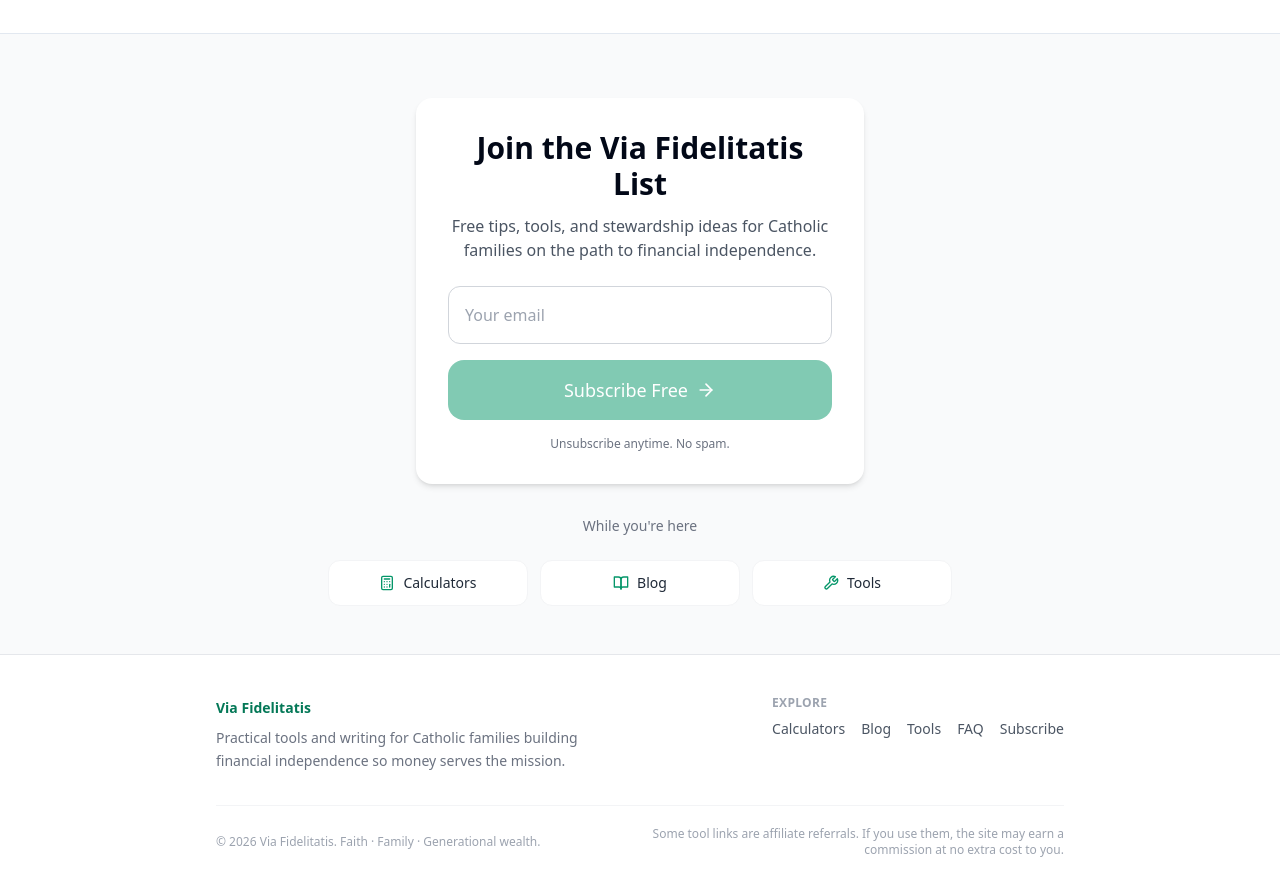
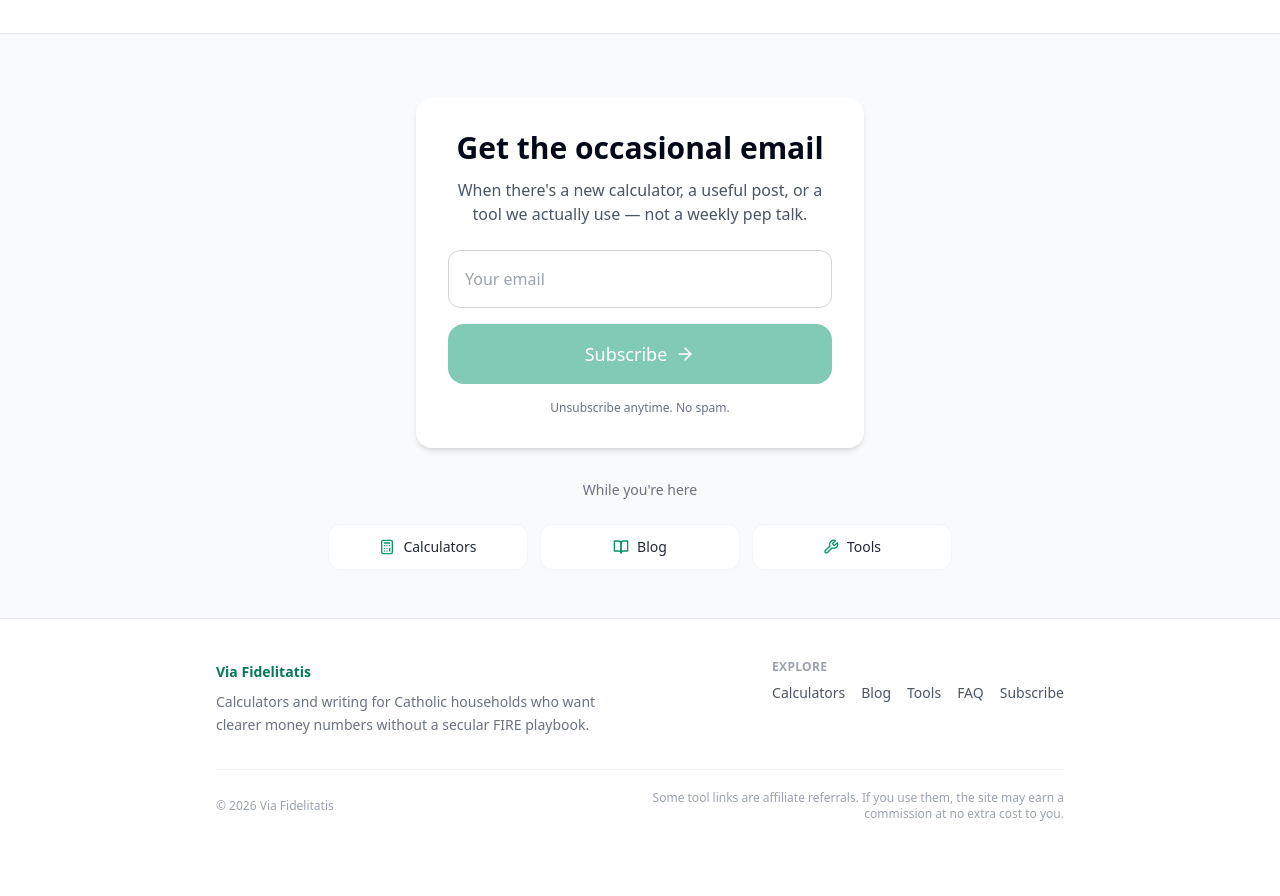
Before and after one commit to daughterpop/super-fi-calc, a React (Vite) app: page /subscribe in a window 1280 px wide. Shown: the part 300-1196 px from the top of the page. After the commit the page ends 1162 px from the top, so only its background shows below. Built offline with nearby package versions, Linux system fonts and the light colour scheme.

Commit message:
Humanize subscribe form, footer, and post footer copy

```diff
--- a/src/components/BlogPostFooter.jsx
+++ b/src/components/BlogPostFooter.jsx
@@ -77,12 +77,12 @@ export default function BlogPostFooter() {
         {postReferral && <ReferralCard referral={postReferral} />}
 
         <p className="text-gray-600 text-sm sm:text-base leading-relaxed">
-          Want more faith-filled FI tips for your family?{' '}
+          Prefer email?{' '}
           <Link
             to="/subscribe"
             className="text-emerald-600 hover:text-emerald-700 font-semibold"
           >
-            Join the list →
+            Subscribe for occasional notes →
           </Link>
         </p>
         <Link to="/blog" className="text-indigo-600 hover:text-indigo-800 font-medium">
--- a/src/components/SiteFooter.jsx
+++ b/src/components/SiteFooter.jsx
@@ -24,7 +24,7 @@ export default function SiteFooter() {
               Via Fidelitatis
             </Link>
             <p className="mt-2 text-sm text-gray-500 leading-relaxed">
-              Practical tools and writing for Catholic families building financial independence so money serves the mission.
+              Calculators and writing for Catholic households who want clearer money numbers without a secular FIRE playbook.
             </p>
           </div>
 
@@ -45,7 +45,7 @@ export default function SiteFooter() {
         </div>
 
         <div className="mt-8 pt-5 border-t border-gray-100 flex flex-col sm:flex-row sm:items-center sm:justify-between gap-2 text-xs text-gray-400">
-          <p>© {year} Via Fidelitatis. Faith · Family · Generational wealth.</p>
+          <p>© {year} Via Fidelitatis</p>
           <p className="sm:text-right max-w-md">
             Some tool links are affiliate referrals. If you use them, the site may earn a commission at no extra cost to you.
           </p>
--- a/src/components/SubscribeForm.jsx
+++ b/src/components/SubscribeForm.jsx
@@ -15,8 +15,6 @@ export default function SubscribeForm() {
     setError(null);
 
     try {
-      // Sends the submission straight to your email via formsubmit.co
-      // (first time you get a one-time confirmation email from them)
       const response = await fetch('https://formsubmit.co/ajax/dustin.himmerich@protonmail.com', {
         method: 'POST',
         headers: {
@@ -47,9 +45,9 @@ export default function SubscribeForm() {
 
   return (
     <div className="mt-8 sm:mt-12 p-6 sm:p-8 bg-white rounded-2xl shadow-md max-w-md mx-auto text-center w-full">
-      <h2 className="text-2xl sm:text-3xl font-bold mb-3">Join the Via Fidelitatis List</h2>
+      <h2 className="text-2xl sm:text-3xl font-bold mb-3">Get the occasional email</h2>
       <p className="text-gray-600 mb-6 text-sm sm:text-base">
-        Free tips, tools, and stewardship ideas for Catholic families on the path to financial independence.
+        When there's a new calculator, a useful post, or a tool we actually use — not a weekly pep talk.
       </p>
 
       {!submitted ? (
@@ -69,12 +67,12 @@ export default function SubscribeForm() {
             disabled={!email.includes('@') || loading}
             className="flex items-center justify-center gap-2 w-full px-6 sm:px-8 py-3 sm:py-4 bg-emerald-600 text-white rounded-2xl disabled:opacity-50 hover:bg-emerald-700 text-base sm:text-lg"
           >
-            {loading ? 'Sending…' : 'Subscribe Free'} <ArrowRight size={20} />
+            {loading ? 'Sending…' : 'Subscribe'} <ArrowRight size={20} />
           </button>
           <p className="text-xs text-gray-500">Unsubscribe anytime. No spam.</p>
         </div>
       ) : (
-        <p className="text-green-600 text-lg sm:text-xl">✅ You're in! Welcome to Via Fidelitatis.</p>
+        <p className="text-green-600 text-lg sm:text-xl">You're on the list. Thanks for joining.</p>
       )}
     </div>
   );
```
